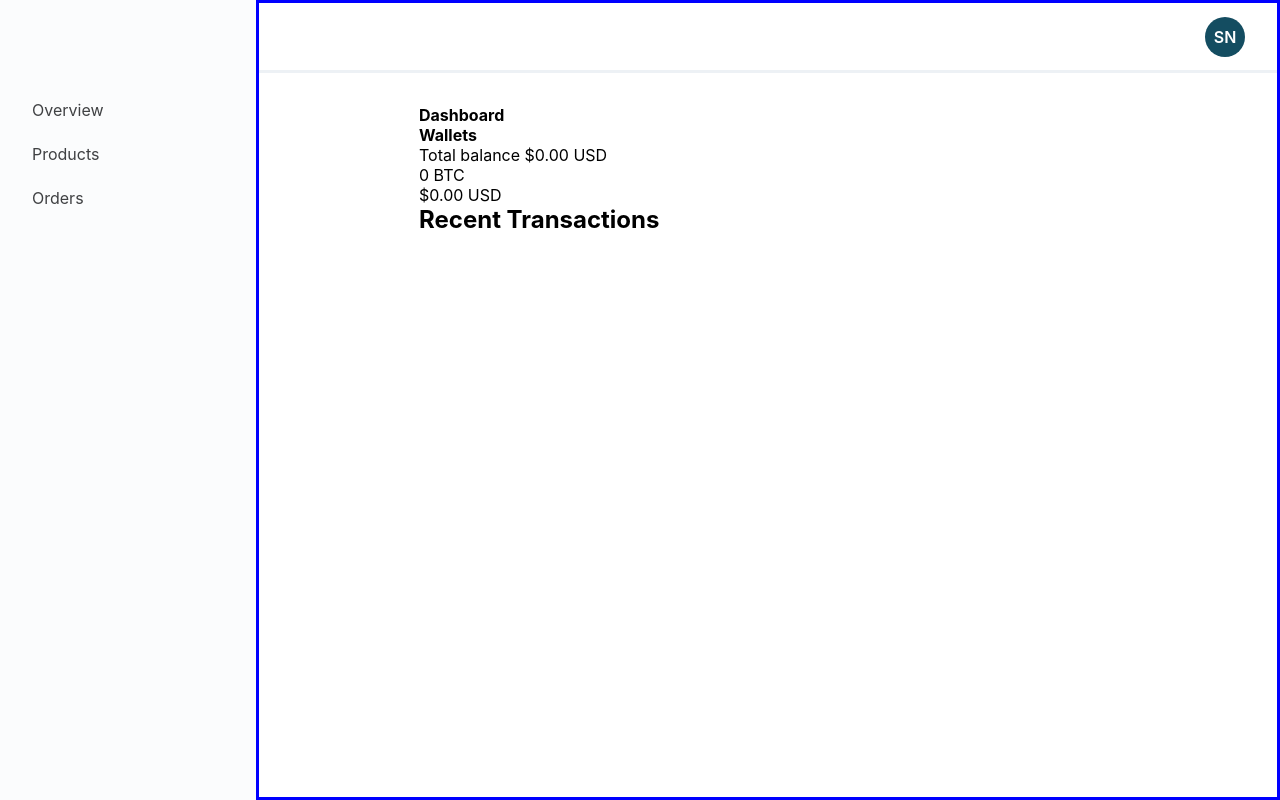
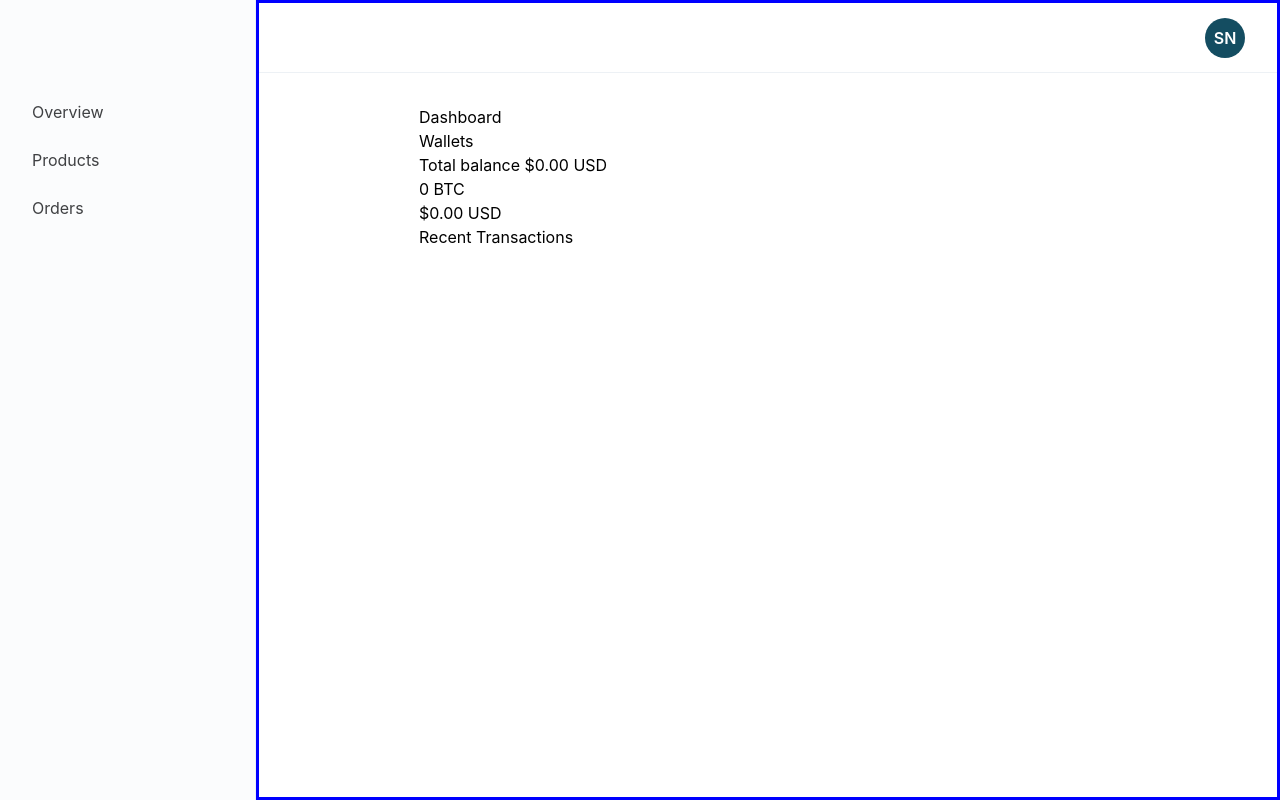
Before and after one commit to Jeezman/tora, a Next.js app in the folder client/: page /dashboard in a window 1280 px wide. Built offline with nearby package versions, Linux system fonts and the light colour scheme.

Commit message:
add tailwind

```diff
--- a/client/package.json
+++ b/client/package.json
@@ -9,6 +9,7 @@
     "lint": "next lint"
   },
   "dependencies": {
+    "@headlessui/react": "^1.6.1",
     "@types/axios": "^0.14.0",
     "axios": "^0.27.2",
     "next": "12.1.6",
@@ -19,8 +20,11 @@
     "@types/node": "17.0.31",
     "@types/react": "18.0.8",
     "@types/react-dom": "18.0.3",
+    "autoprefixer": "^10.4.7",
     "eslint": "8.14.0",
     "eslint-config-next": "12.1.6",
+    "postcss": "^8.4.13",
+    "tailwindcss": "^3.0.24",
     "typescript": "4.6.4"
   }
 }
--- /dev/null
+++ b/client/postcss.config.js
@@ -0,0 +1,6 @@
+module.exports = {
+  plugins: {
+    tailwindcss: {},
+    autoprefixer: {},
+  },
+}
--- a/client/styles/DashboardTopNav.module.css
+++ b/client/styles/DashboardTopNav.module.css
@@ -5,9 +5,7 @@
     margin-right: 144px;
     justify-content: space-between;
     align-items: center;
-    border-color: rgba(237,241,245,1);
-    border-bottom-width: 1;
-    border-bottom-style: solid;
+    border-bottom: 1px solid rgba(237,241,245,1);
     padding: 2rem;
 }
 
--- a/client/styles/globals.css
+++ b/client/styles/globals.css
@@ -1,3 +1,7 @@
+@tailwind base;
+@tailwind components;
+@tailwind utilities;
+
 html,
 body {
   padding: 0;
--- /dev/null
+++ b/client/tailwind.config.js
@@ -0,0 +1,10 @@
+module.exports = {
+  content: [
+    "./pages/**/*.{js,ts,jsx,tsx}",
+    "./components/**/*.{js,ts,jsx,tsx}",
+  ],
+  theme: {
+    extend: {},
+  },
+  plugins: [],
+}
```
Also changed, not shown: 1 other file (tests, documents, lock files or other folders).
